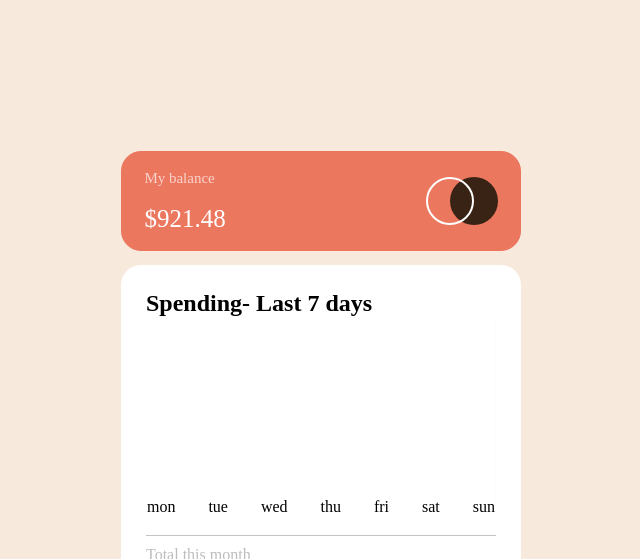
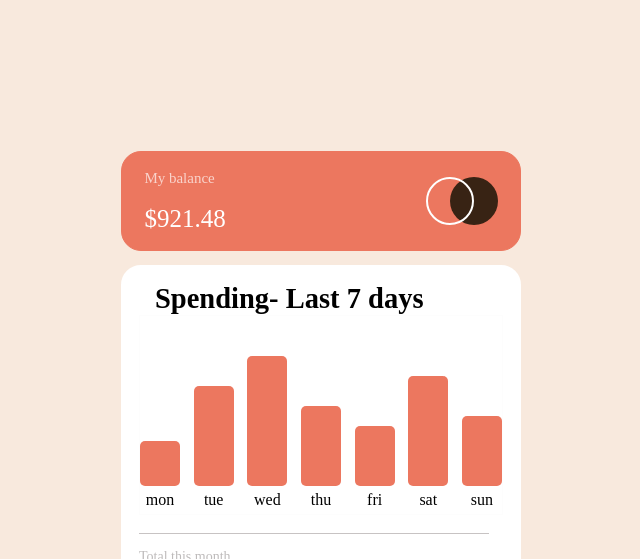
Before and after one commit to Nacva28/davaleba-9, a plain HTML site: page index.html in a window 1280 px wide. Shown: the top 559 px of the page, without its empty margins (319-959 px from the left). Drawn offline with Linux system fonts and the light colour scheme.

Commit message:
davaleba-9

```diff
--- a/index.html
+++ b/index.html
@@ -7,12 +7,20 @@
     <title>Document</title>
     <link rel="stylesheet" href="styles.css" />
   </head>
-  <body style="background-color: hsl(27, 66%, 92%); height: 100vh; display: flex;align-items: center;justify-content: center;">
+  <body
+    style="
+      background-color: hsl(27, 66%, 92%);
+      height: 100vh;
+      display: flex;
+      align-items: center;
+      justify-content: center;
+    "
+  >
     <div class="main">
       <div class="top">
         <div class="right">
           <p>My balance</p>
-          <br>
+          <br />
           <span>$921.48</span>
         </div>
         <div class="circle">
@@ -30,25 +38,48 @@
         </div>
       </div>
       <div class="last">
-        <div class="top-line"><h2>Spending- Last 7 days</h2>
+        <div class="top-line">
+          <div class="border">
+            <h2>Spending- Last 7 days</h2>
+          </div>
           <div class="rectangles">
-            <div class="box">mon</div>
-            <div class="box">tue</div>
-            <div class="box">wed</div>
-            <div class="box">thu</div>
-            <div class="box">fri</div>
-            <div class="box">sat</div>
-            <div class="box">sun</div>
+            <div class="box">
+              <div class="name">mon</div>
+              <span class="bar" style="height: 45px; width: 40px"></span>
+            </div>
+            <div class="box">
+              <div class="name">tue</div>
+              <span class="bar" style="height: 100px; width: 40px"></span>
+            </div>
+            <div class="box">
+              <div class="name">wed</div>
+              <span class="bar" style="height: 130px; width: 40px"></span>
+            </div>
+            <div class="box">
+              <div class="name">thu</div>
+              <span class="bar" style="height: 80px; width: 40px"></span>
+            </div>
+            <div class="box">
+              <div class="name">fri</div>
+              <span class="bar" style="height: 60px; width: 40px"></span>
+            </div>
+            <div class="box">
+              <div class="name">sat</div>
+              <span class="bar" style="height: 110px; width: 40px"></span>
+            </div>
+            <div class="box">
+              <div class="name">sun</div>
+              <span class="bar" style="height: 70px; width: 40px"></span>
+            </div>
           </div>
         </div>
-        <br>
-          <div class="numbers">
-            <div class="left">
+        <br />
+        <div class="numbers">
+          <div class="left">
+            <span>Total this month</span>
 
-              <span>Total this month</span>
-
-              <h1>$478.33</h1>
-            </div>
+            <h1>$478.33</h1>
+          </div>
           <div class="right-1">
             <h5>+2.4%</h5>
             <h5 class="color">from last month</h5>
--- a/styles.css
+++ b/styles.css
@@ -47,31 +47,68 @@
   height: 370px;
   width: 400px;
   border-radius: 20px;
-  border: 25px solid white;
+  border: 18px solid white;
+}
+.border {
+  border-left: 16px solid white;
+  font-size: 19px;
 }
 
-
-.rectangles { border: 1px solid rgb(253, 253, 253);
+.rectangles {
+  border: 1px solid rgb(253, 253, 253);
   height: 200px;
   display: flex;
   flex-direction: row;
   justify-content: space-between;
- align-items: flex-end;
+  align-items: flex-end;
+}
 
+.box {
+  display: flex;
+  flex-direction: column-reverse;
+}
+.name {
+  border: 5px solid white;
+  display: flex;
+  align-items: center;
+  justify-content: center;
+}
+.bar {
+  background-color: hsl(10, 79%, 65%);
+  border-radius: 5px;
+}
 
-}
-.numbers{ border-top: 1px solid rgb(199, 195, 195) ;
+.bar:hover{background-color: blue;}
+
+.numbers {
+  border-top: 1px solid rgb(199, 195, 195);
   height: 60px;
   width: 350px;
-  display:flex;
+  display: flex;
   flex-wrap: nowrap;
   gap: 120px;
- }
+}
 
-.left{display: flex; flex-direction:column; margin-top: 10px;}
-.left span{color: rgba(70, 61, 61, 0.349);}
-.left h1{font-size: 40px;}
+.left {
+  display: flex;
+  flex-direction: column;
+  margin-top: 15px;
+}
+.left span {
+  color: rgba(70, 61, 61, 0.349);
+  font-size: 14px;
+}
+.left h1 {
+  font-size: 36px;
+}
 
-.right-1 { display: flex; align-items: flex-end; flex-direction: column; padding-top: 40px;}
+.right-1 {
+  display: flex;
+  align-items: flex-end;
+  flex-direction: column;
+  padding-top: 40px;
+}
 
-.color {color: rgba(70, 61, 61, 0.349);}
+.color {
+  color: rgba(70, 61, 61, 0.349);
+}
```
